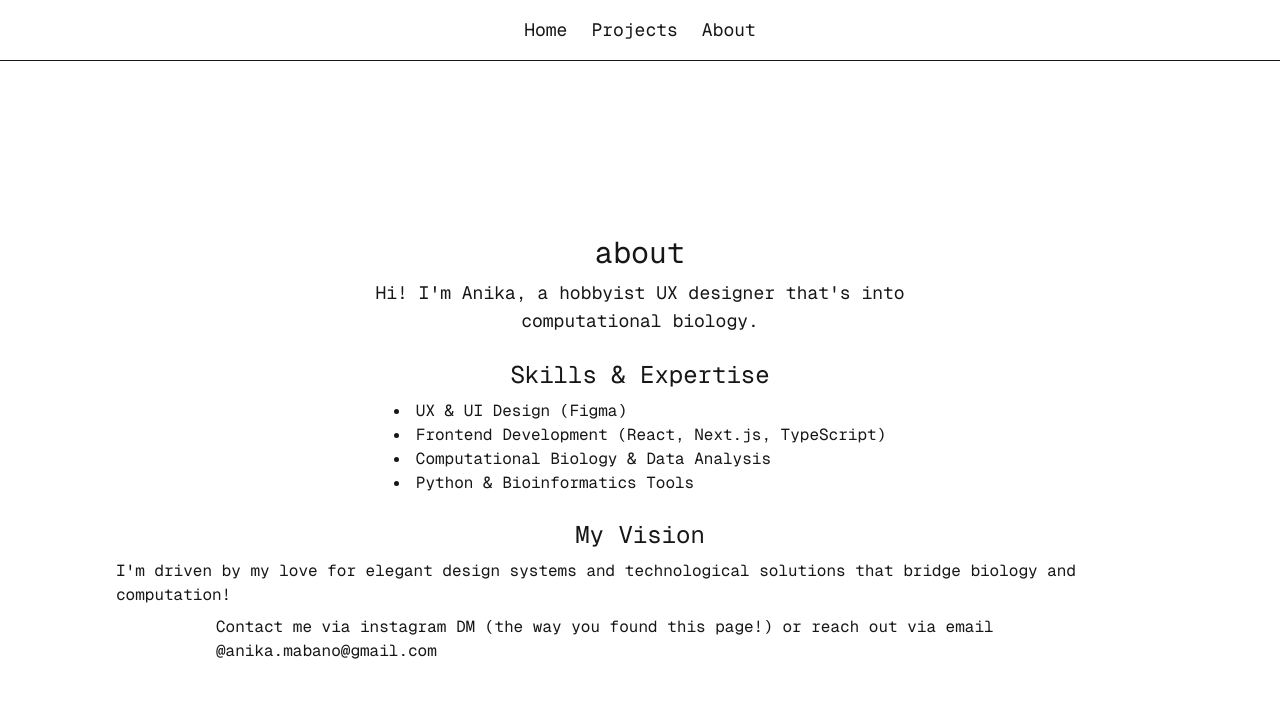
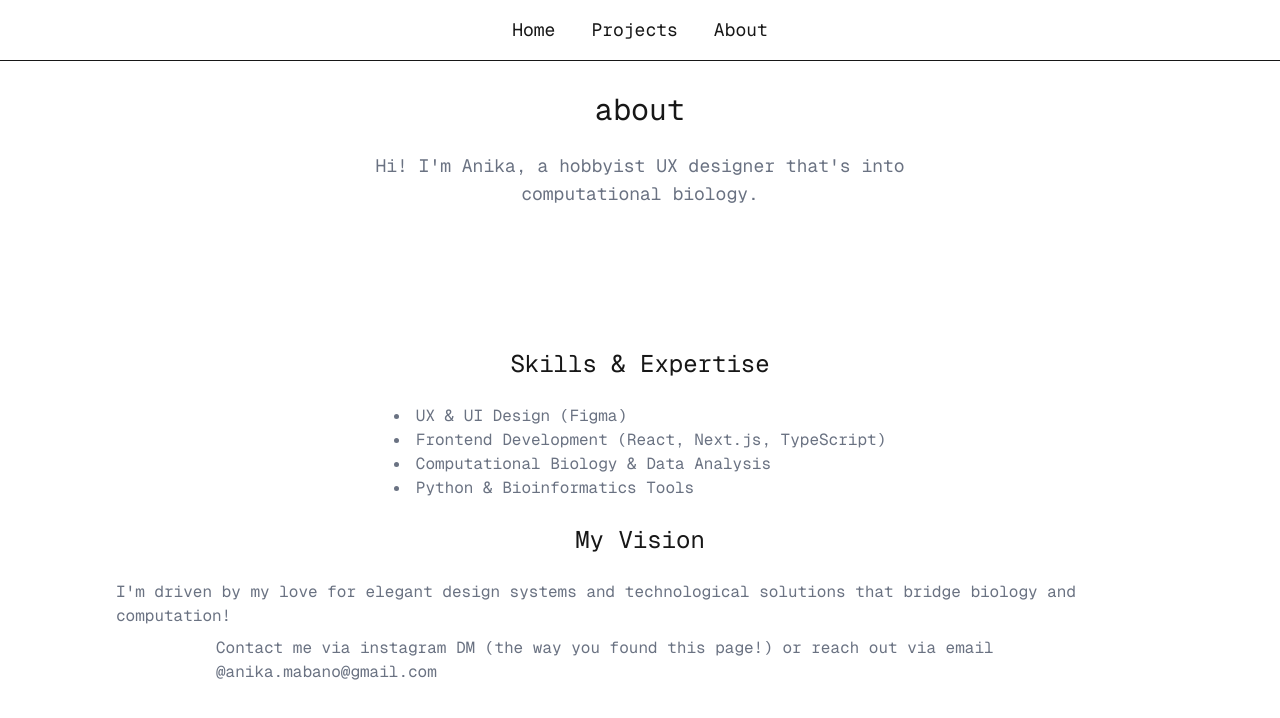
Before and after one commit to nika-nisa/personal-website, a Next.js app: page /about in a window 1280 px wide. Shown: the top 718 px of the page. Built offline with nearby package versions, Linux system fonts and the light colour scheme.

Commit message:
formatting and wording

```diff
--- a/app/about/page.tsx
+++ b/app/about/page.tsx
@@ -1,24 +1,25 @@
 export default function AboutPage() {
     return (
         <main className="min-h-screen flex flex-col items-center justify-center p-4 font-mono">
-            <h1 className="hover:text-4xl transition-all duration-300 text-3xl mb-2">about</h1>
-            <p className="max-w-xl text-center text-lg mb-6"> Hi! I'm Anika, a hobbyist UX designer that's into computational biology. </p>
+            <h1 className="hover:text-4xl transition-all duration-300 text-3xl mb-6">about</h1>
+            <p className="max-w-xl text-center text-lg mb-35 text-gray-500"> Hi! I'm Anika, a hobbyist UX designer that's into computational biology. </p>
 
-            <h2 className="text-2xl mb-2">Skills & Expertise</h2>
 
-            <ul className="list-disc list-inside mb-6">
+            <h2 className="text-2xl mb-6">Skills & Expertise</h2>
+
+            <ul className="list-disc list-inside mb-6 text-gray-500">
                 <li>UX & UI Design (Figma)</li>
                 <li>Frontend Development (React, Next.js, TypeScript)</li>
                 <li>Computational Biology & Data Analysis</li>
                 <li>Python & Bioinformatics Tools</li>
             </ul>
 
-            <h2 className="text-2xl mb-2 mx-auto px-6">My Vision</h2>
-            <p className="mb-2 mx-auto px-25">
+            <h2 className="text-2xl mb-6 mx-auto px-6">My Vision</h2>
+            <p className="mb-2 mx-auto px-25 text-gray-500">
                 I'm driven by my love for elegant design systems and technological solutions that bridge biology and computation!
             </p>
 
-            <p className="mx-auto mb-6 px-50">
+            <p className="mx-auto mb-6 px-50 text-gray-500">
                 Contact me via instagram DM (the way you found this page!) or reach out via <a href="anika.mabano@gmail.com"> email @anika.mabano@gmail.com</a>
             </p>
 
--- a/app/navbar.tsx
+++ b/app/navbar.tsx
@@ -2,7 +2,7 @@ import Link from 'next/link';
 
 export default function Navbar() {
     return (
-        <nav className="w-full flex justify-center gap-6 py-4 font-mono text-lg border-b">
+        <nav className="position: fixed w-full flex justify-center gap-9 py-4 font-mono text-lg border-b">
         <Link href="/" className="hover:underline">Home</Link>
         <Link href="/projects" className="hover:underline">Projects</Link>
         <Link href="/about" className="hover:underline">About</Link>
--- a/app/projects/page.tsx
+++ b/app/projects/page.tsx
@@ -2,7 +2,7 @@ export default function ProjectsPage() {
     return (
         <main className="min-h-screen flex flex-col items-center justify-center p-4 font-mono">
             <h1 className="hover:text-4xl transition-all duration-300 text-3xl mb-2">projects</h1>
-            <p className="max-w-xl text-center text-lg"> Coming soon- a showcase of my work in UX, design systems, and computational biology. </p>
+            <p className="max-w-xl text-center text-lg text-gray-500"> Coming soon- a showcase of my work in UX, design systems, and computational biology. </p>
 
         </main>
     );
```
